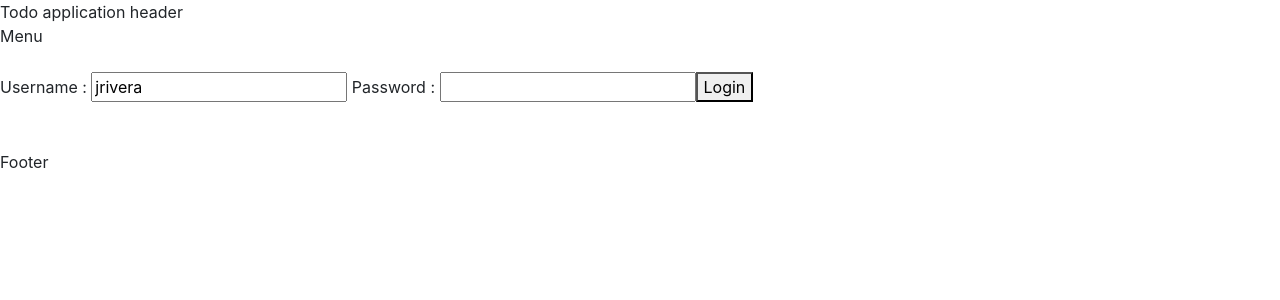
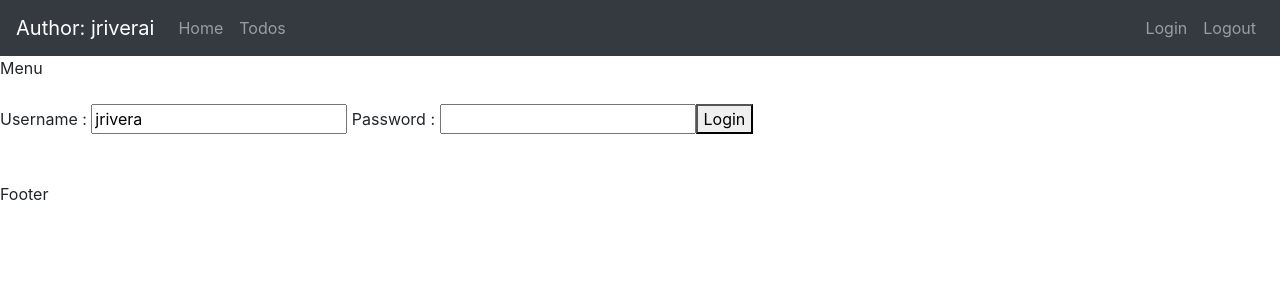
Before and after one commit to jojoriveraa/fullstack-app-frontend, an Angular app: page / in a window 1280 px wide. Shown: the top 300 px of the page. Built offline with nearby package versions, Linux system fonts and the light colour scheme.

Commit message:
make menu/header good looking

```diff
--- a/src/app/app.component.html
+++ b/src/app/app.component.html
@@ -1,7 +1,3 @@
-Todo application header
-<br>
 <app-menu></app-menu>
-
 <router-outlet></router-outlet>
-
 <app-footer></app-footer>
--- a/src/app/menu/menu.component.html
+++ b/src/app/menu/menu.component.html
@@ -1,2 +1,20 @@
-Menu
-<br><br>
+<header>
+  <nav class="navbar navbar-expand-md navbar-dark bg-dark">
+    <div>
+      <a
+        href="https://www.linkedin.com/in/jariverai/?locale=en_US"
+        class="navbar-brand"
+        >Author: jriverai</a
+      >
+    </div>
+    <ul class="navbar-nav">
+      <li><a href="/welcome/jrivera" class="nav-link">Home</a></li>
+      <li><a href="/todos" class="nav-link">Todos</a></li>
+    </ul>
+    <ul class="navbar-nav  navbar-collapse justify-content-end">
+      <li><a href="/login" class="nav-link">Login</a></li>
+      <li><a href="/logout" class="nav-link">Logout</a></li>
+    </ul>
+  </nav>
+</header>
+Menu <br /><br />
```
